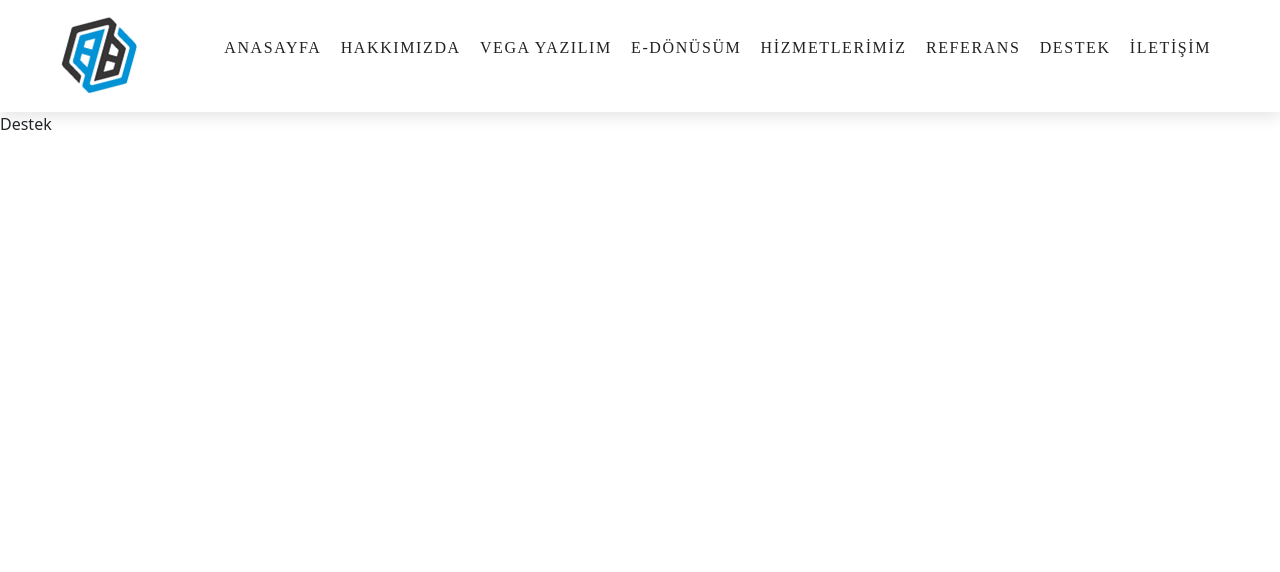
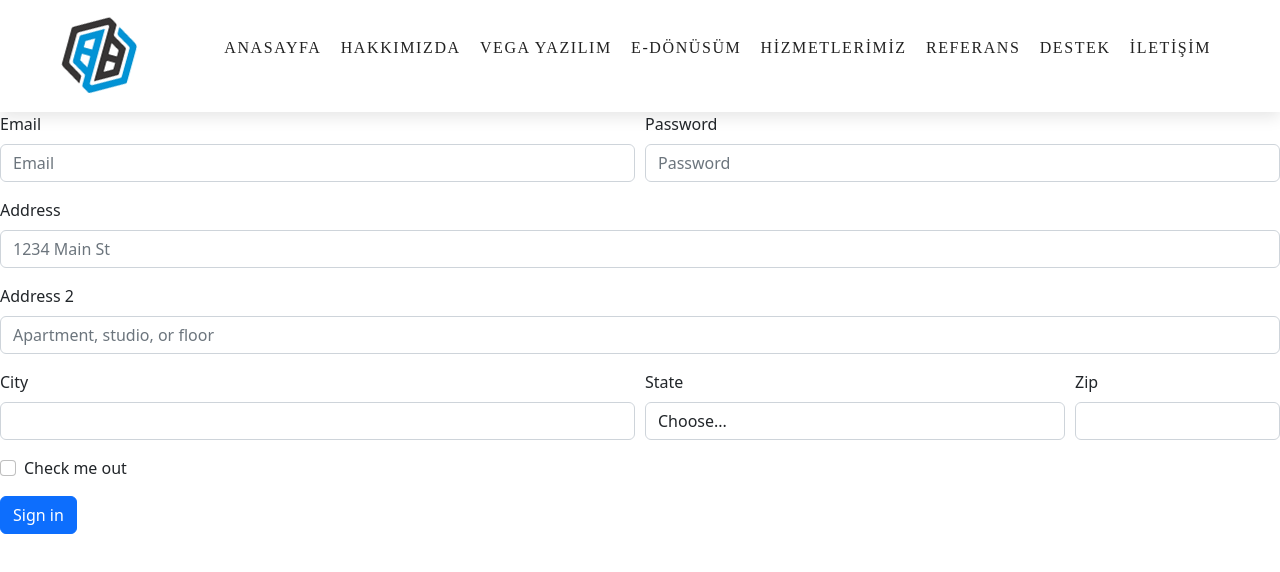
Before and after one commit to erhantezer/Berk-interaktif, a React (Vite) app: page /destek in a window 1280 px wide. Shown: the top 572 px of the page. Built offline with nearby package versions, Linux system fonts and the light colour scheme; a web font is replaced by a local one.

Commit message:
destek talep formu added

```diff
--- a/src/pages/Destek.jsx
+++ b/src/pages/Destek.jsx
@@ -2,7 +2,54 @@
 
 const Destek = () => {
   return (
-    <div>Destek</div>
+    <div>
+      <form>
+        <div class="form-row">
+          <div class="form-group col-md-6">
+            <label for="inputEmail4">Email</label>
+            <input type="email" class="form-control" id="inputEmail4" placeholder="Email"/>
+          </div>
+          <div class="form-group col-md-6">
+            <label for="inputPassword4">Password</label>
+            <input type="password" class="form-control" id="inputPassword4" placeholder="Password"/>
+          </div>
+        </div>
+        <div class="form-group">
+          <label for="inputAddress">Address</label>
+          <input type="text" class="form-control" id="inputAddress" placeholder="1234 Main St"/>
+        </div>
+        <div class="form-group">
+          <label for="inputAddress2">Address 2</label>
+          <input type="text" class="form-control" id="inputAddress2" placeholder="Apartment, studio, or floor"/>
+        </div>
+        <div class="form-row">
+          <div class="form-group col-md-6">
+            <label for="inputCity">City</label>
+            <input type="text" class="form-control" id="inputCity"/>
+          </div>
+          <div class="form-group col-md-4">
+            <label for="inputState">State</label>
+            <select id="inputState" class="form-control">
+              <option selected>Choose...</option>
+              <option>...</option>
+            </select>
+          </div>
+          <div class="form-group col-md-2">
+            <label for="inputZip">Zip</label>
+            <input type="text" class="form-control" id="inputZip"/>
+          </div>
+        </div>
+        <div class="form-group">
+          <div class="form-check">
+            <input class="form-check-input" type="checkbox" id="gridCheck"/>
+              <label class="form-check-label" for="gridCheck">
+                Check me out
+              </label>
+          </div>
+        </div>
+        <button type="submit" class="btn btn-primary">Sign in</button>
+      </form>
+    </div>
   )
 }
 
```
